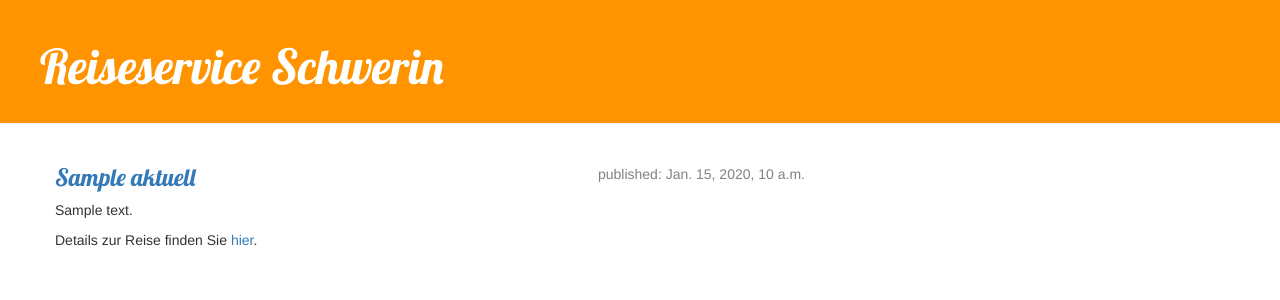
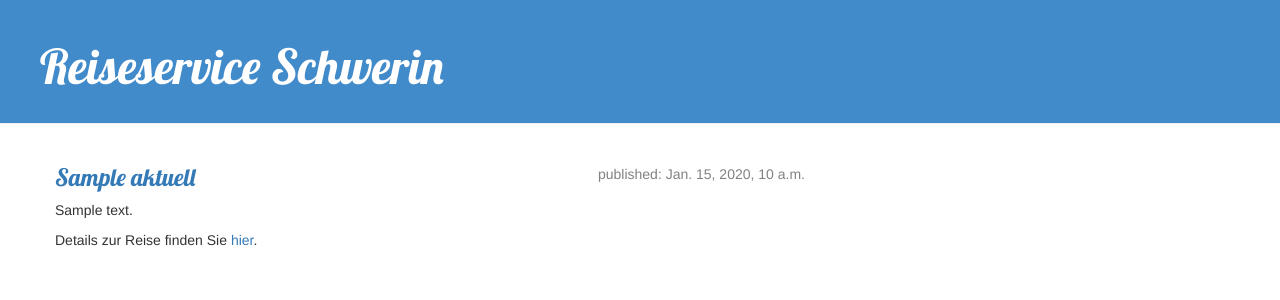
Before and after one commit to anfinger/rss, a Django app: template home/templates/home/aktuelles.html in a window 1280 px wide. Shown: the top 300 px of the page. Run offline with Django 3.2, Linux system fonts and the light colour scheme; the template is opened without the code that fills it: most values are stand-ins (such as "Sample title", 1, 10 or a date in 2020); some libraries are stand-ins or nearby versions.

Commit message:
changed color in css

```diff
--- a/home/static/css/aktuelles.css
+++ b/home/static/css/aktuelles.css
@@ -1,5 +1,6 @@
 .page-header {
-    background-color: #ff9400;
+    /* background-color: #ff9400; */
+    background-color: #428bca;
     margin-top: 0;
     padding: 20px 20px 20px 40px;
 }
```
